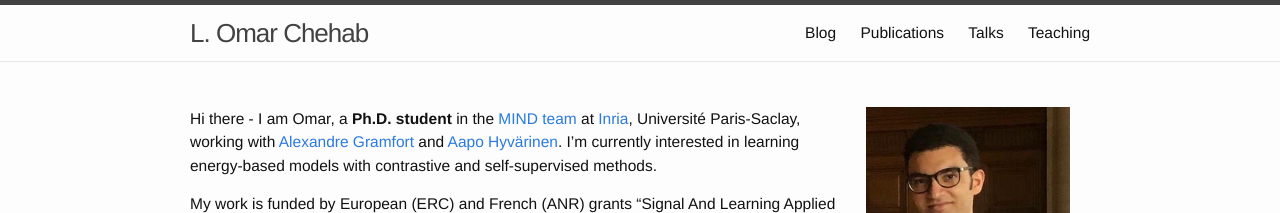
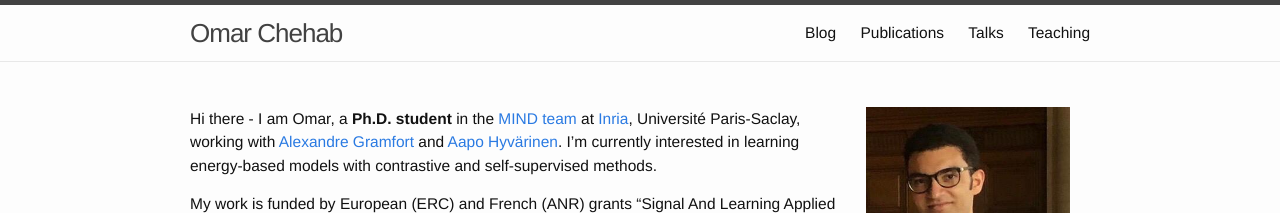
Before and after one commit to l-omar-chehab/l-omar-chehab.github.io, a Jekyll site: the page built from index.md, in a window 1280 px wide. Shown: the top 213 px of the page. Built offline with Jekyll 4.4.1, drawn with Linux system fonts in a browser that asks for light colours.

```diff
--- a/_config.yml
+++ b/_config.yml
@@ -1,6 +1,6 @@
 # Site settings
 exclude: [README.md,example1.md,example2.md]
-title: L. Omar Chehab
+title: Omar Chehab
 email: l-emir-omar.chehab@inria.fr
 github: l-omar-chehab
 twitter: lomarchehab
```
